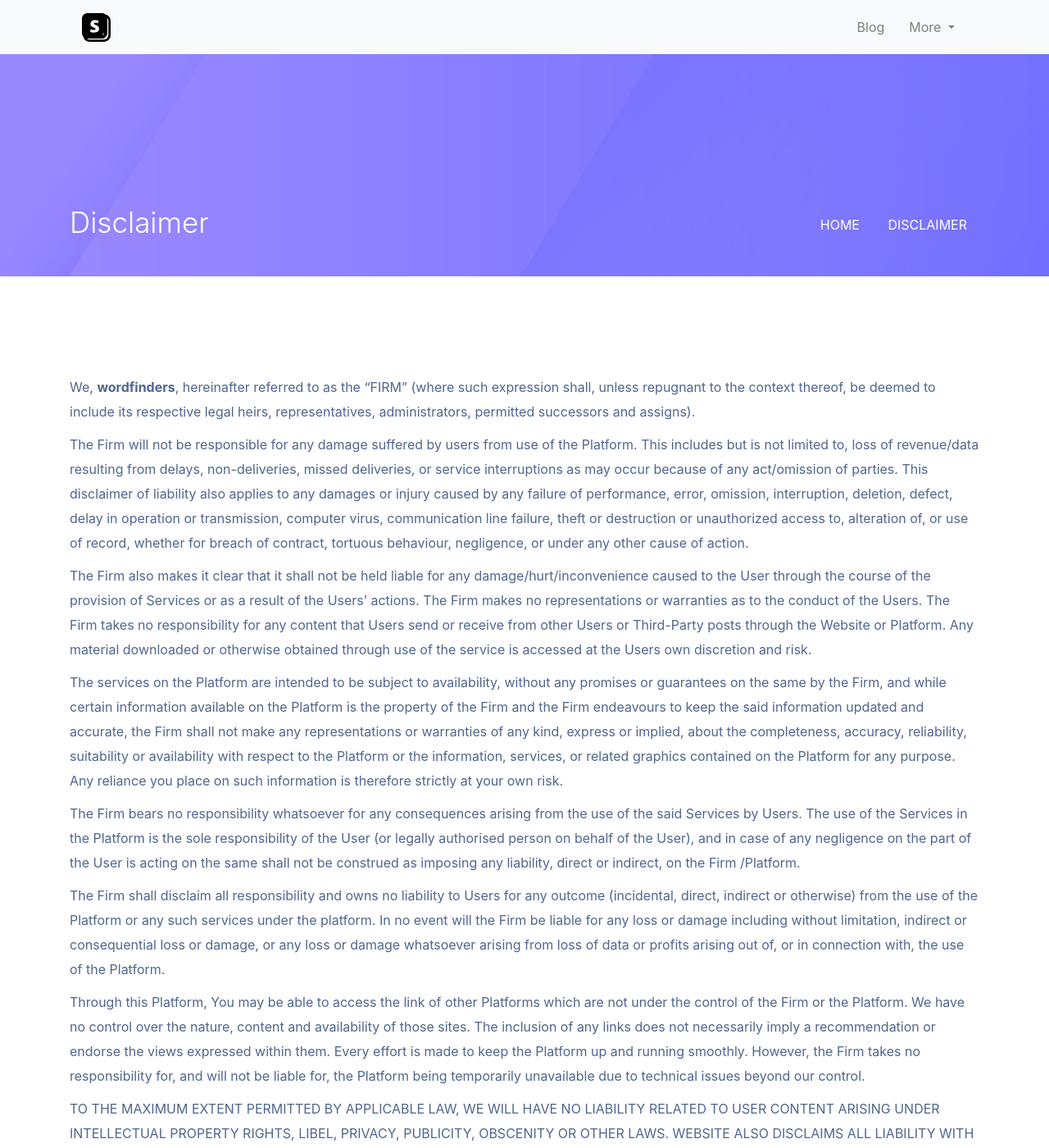
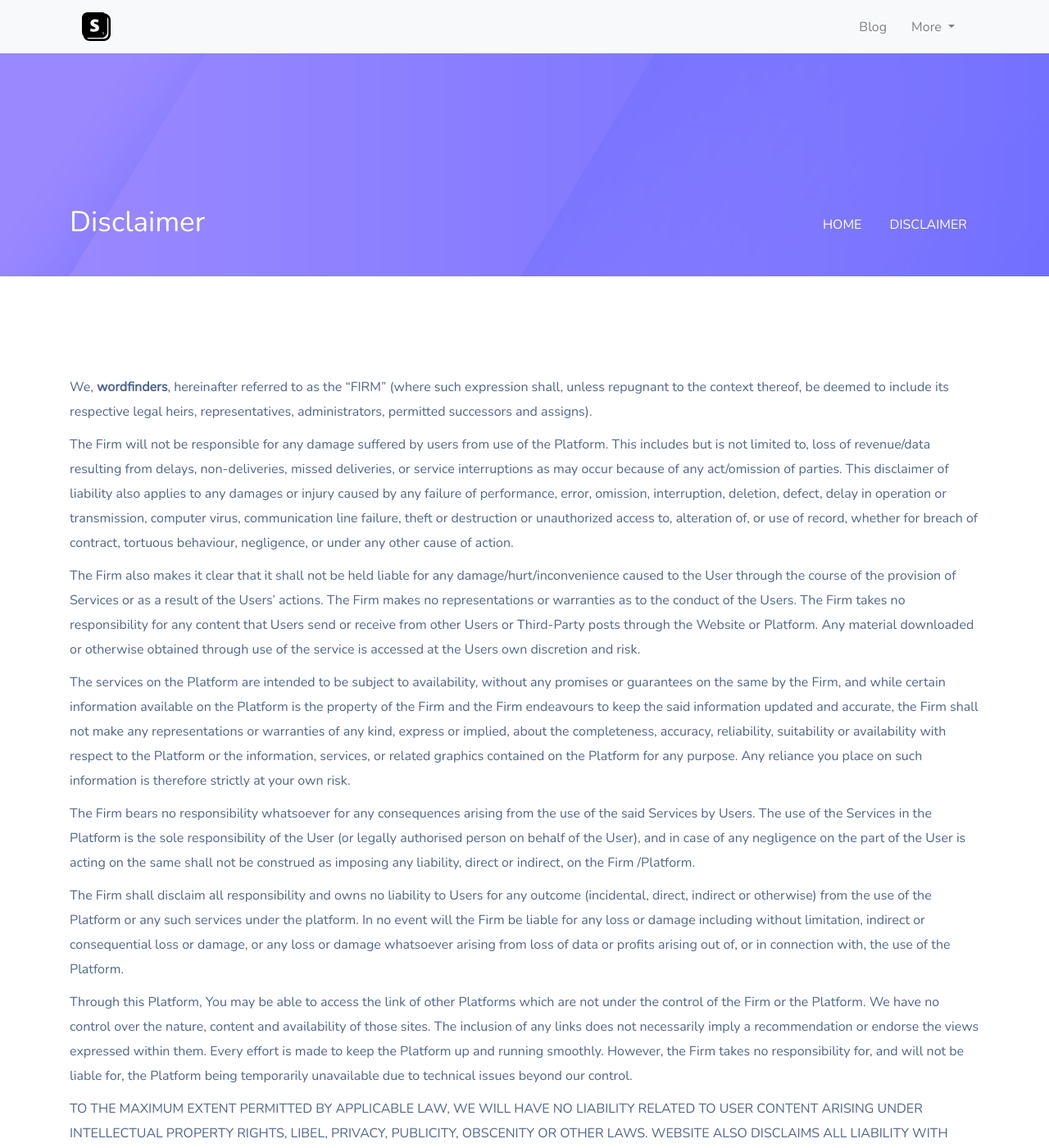
Before and after one commit to ManpreetChoudhary/word-games-theme, a Jekyll site: the page built from pages/disclaimer.md, in a window 1280 px wide and 1400 px high. Shown: the whole window at 82% size. Built offline with Jekyll 4.4.1, drawn with Linux system fonts in a browser that asks for light colours.

```diff
--- a/_includes/head/index.html
+++ b/_includes/head/index.html
@@ -18,7 +18,6 @@
 
 
   <link rel="manifest" href="./manifest.json">
-
 
   <link rel="shortcut icon" href="{{ site.favicon | relative_url }}">
 
--- a/assets/css/style.css
+++ b/assets/css/style.css
@@ -1,8 +1,10 @@
+@import url('https://fonts.googleapis.com/css2?family=Nunito&display=swap');
 /* styling........ */
 * {
   margin: 0;
   padding: 0;
   box-sizing: border-box;
+  font-family: 'Nunito', sans-serif !important;
 }
 :root {
   --txtColor: #000;
--- a/assets/js/wordScrabble.js
+++ b/assets/js/wordScrabble.js
@@ -45,7 +45,7 @@ const getData = async (serachValue) => {
     </div>`
     /// loader
     const response = await fetch(
-      `http://127.0.0.1:9000/getWords?name=${serachValue}`
+      `/.netlify/functions/getWords?name=${serachValue}`
     )
     const data = await response.json()
     main.innerHTML = ''
```
